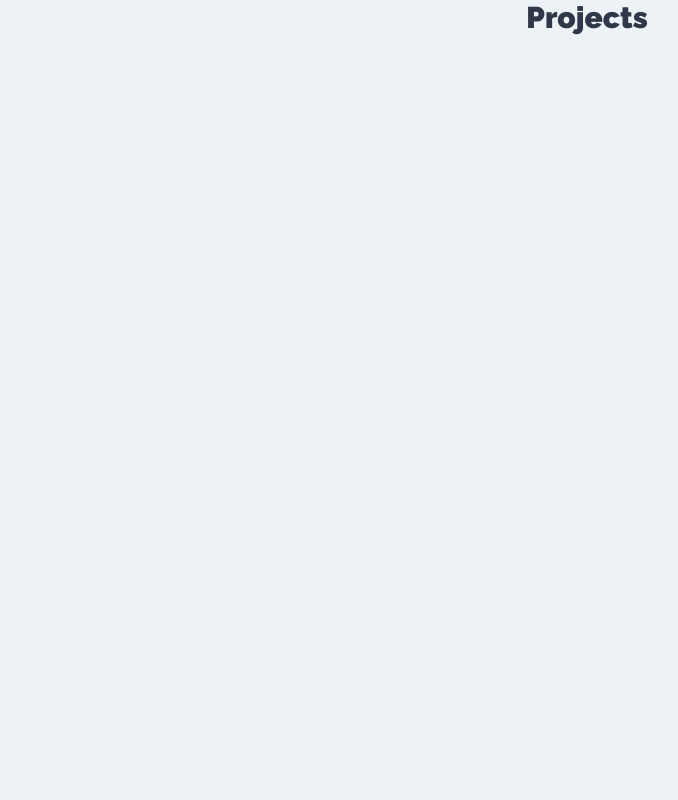
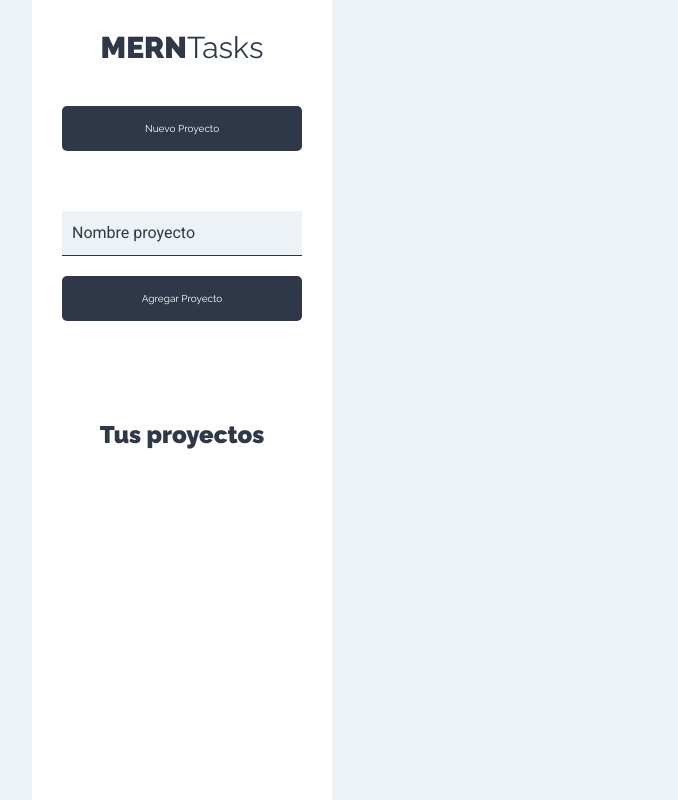
Before and after one commit to BladimirDelBarrioPizarro/MERN, a React (Create React App) app: page /projects in a window 1280 px wide. Shown: the whole page, without its empty margins (53-731 px from the left). Built offline with nearby package versions, Linux system fonts and the light colour scheme.

Commit message:
feat: added newproduct.component and sidebar.component in project module

```diff
--- a/src/App.js
+++ b/src/App.js
@@ -1,8 +1,8 @@
 import React from 'react';
-import { BrowserRouter as Router,Route,Switch,Redirect } from 'react-router-dom';
+import { BrowserRouter as Router,Route,Switch } from 'react-router-dom';
 import Login from './modules/auth/components/login.component';
 import NewUser from './modules/auth/components/newuser.component';
-import Projects from './modules/projects/components/projects.compoent';
+import Projects from './modules/projects/components/projects.component';
 
 const App = () => {
   return (
@@ -14,7 +14,7 @@ const App = () => {
          <Route exact path="/projects" component={Projects}></Route>
        </Switch>
    </div>
- </Router>
+  </Router>
   );
 }
 
--- a/src/index.css
+++ b/src/index.css
@@ -89,7 +89,7 @@ a {
 }
 
 @media (min-width: 768px) {
-  .contenedor-app {
+  .container-app {
       display: flex;
       min-height: 100vh;
   }
@@ -110,18 +110,18 @@ aside  {
   padding: 3rem;
 }
 
-.formulario-nuevo-proyecto {
+.new-project-form {
   margin-top: 6rem;
 }
-.formulario-nuevo-proyecto .input-text {
+.new-project-form .input-text {
   border-bottom: 1px solid var(--gris2);
   border-radius: 0;
   background-color: var(--gris1);
 }
-.formulario-nuevo-proyecto .input-text::placeholder{
+.new-project-form .input-text::placeholder{
   color: var(--gris2);
 }
-.proyectos {
+.projects {
   margin-top: 10rem;
 }
 .listado-proyectos li {
@@ -180,7 +180,7 @@ aside  {
 }
 
 /** TAREAS LISTADO **/
-.contenedor-tareas {
+.container-tasks {
   padding: 4rem;
 }
 
--- a/src/modules/auth/components/newuser.component.js
+++ b/src/modules/auth/components/newuser.component.js
@@ -81,6 +81,7 @@ const NewUser = () => {
             reverseButtons: true
           }).then((result) => {
             if (result.value) {
+               //action(user)
               swalWithBootstrapButtons.fire(
                 'Guardado!',
                 'Your user has been inserted.',
@@ -130,9 +131,12 @@ const NewUser = () => {
                          </input>
                     </div>
                     <div className="campo-form">
-                        <input type="submit" className="btn btn-primario btn-block" value="Iniciar Sessión"></input>
+                        <input type="submit" className="btn btn-primario btn-block" value="Crear usuario"></input>
                     </div>
                 </form>
+                <div>
+                    <Link to="/" className="account-link">Login</Link>
+                </div>
             </div>
         </div>
     );
--- /dev/null
+++ b/src/modules/projects/components/newproject.component.js
@@ -0,0 +1,15 @@
+import React, { Fragment } from 'react';
+
+const NewProject = () => {
+  return (
+   <Fragment>
+   <input type="submit" className="btn btn-primario btn-block" value="Nuevo Proyecto"></input>
+
+    <form className="new-project-form">
+        <input type="text" className="input-text" placeholder="Nombre proyecto"></input>
+        <input type="submit" className="btn btn-primario btn-block" value="Agregar Proyecto"></input>
+    </form>
+    </Fragment>
+ )}
+
+export default NewProject;
--- a/src/modules/projects/components/projects.compoent.js
+++ /dev/null
@@ -1,9 +0,0 @@
-import React from 'react';
-
-const Projects = () => {
-    return(
-        <h1>Projects</h1>
-    );
-}
-
-export default Projects;
--- /dev/null
+++ b/src/modules/projects/components/projects.component.js
@@ -0,0 +1,22 @@
+import React from 'react';
+import Sidebar from './sidebar.component';
+
+const Projects = () => {
+    return(
+        <div className="container-app">
+
+
+           <Sidebar></Sidebar>
+
+            <div className="seccion-principal">
+                <main>
+                    <div className="container-tasks" >
+
+                    </div>
+                </main>
+            </div>
+        </div>
+    );
+}
+
+export default Projects;
--- /dev/null
+++ b/src/modules/projects/components/sidebar.component.js
@@ -0,0 +1,21 @@
+import React from 'react';
+import Newproject from './newproject.component';
+
+const Sidebar = () => {
+    return(
+
+            <aside>
+                <h1>MERN<span>Tasks</span></h1>
+
+
+                <Newproject></Newproject>
+
+                <div className="projects">
+                    <h2>Tus proyectos</h2>
+                </div>
+            </aside>
+
+    );
+}
+
+export default Sidebar;
```
